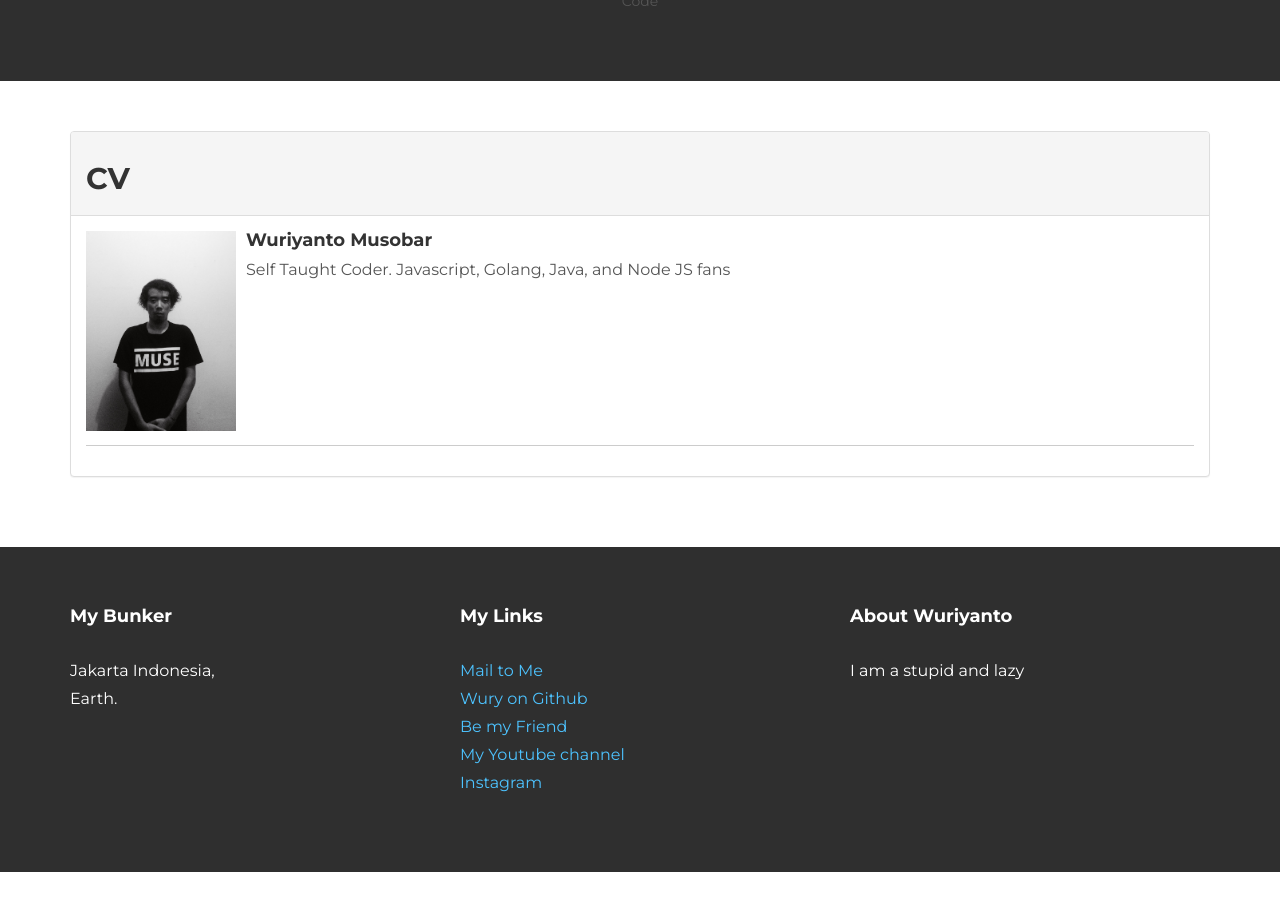
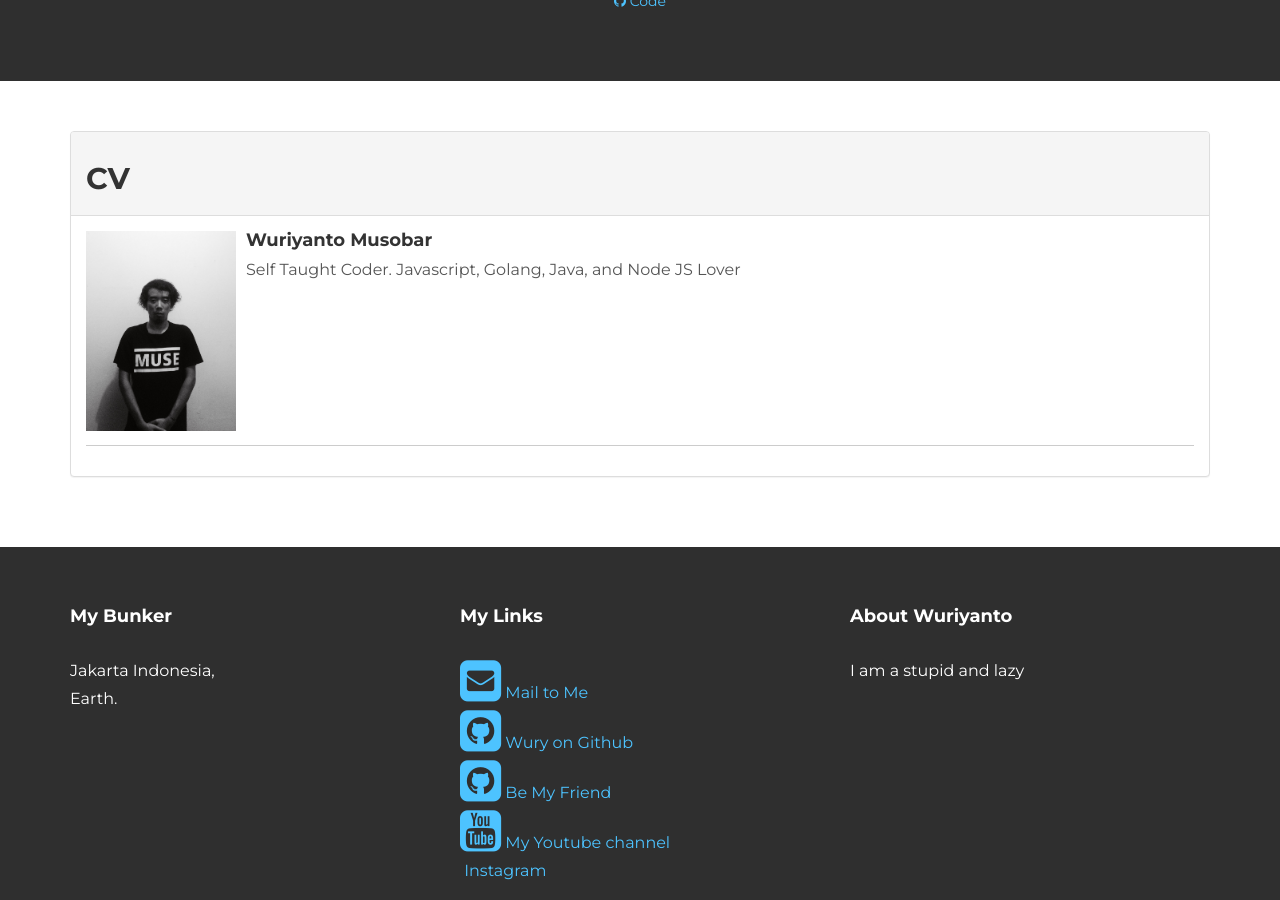
Before and after one commit to wuriyanto48/wuriyanto48.github.io, a Jekyll site: the page built from cv/index.html, in a window 1280 px wide and 900 px high, scrolled down 705 px. Built offline with Jekyll 4.4.1, drawn with Linux system fonts in a browser that asks for light colours; nearby versions of some CDN libraries; before the commit the page ends 1577 px from its top, so only the background shows below that.

Commit message:
social icon

```diff
--- a/_layouts/default.html
+++ b/_layouts/default.html
@@ -12,7 +12,7 @@
 
     <!-- Bootstrap core CSS -->
     <link rel="stylesheet" href="https://maxcdn.bootstrapcdn.com/bootstrap/3.3.7/css/bootstrap.min.css">
-
+    <link  rel="stylesheet" href="https://maxcdn.bootstrapcdn.com/font-awesome/4.2.0/css/font-awesome.min.css">
 
     <!-- Custom styles for this template -->
     <link href="/assets/css/main.css" rel="stylesheet">
@@ -62,10 +62,12 @@
 					<h1>Code, Music, and Art</h1>
 					<p>Get Dirty, Do Work</p>
           <div>
+            <a class="button is-large is-white" href="https://github.com/wuriyanto48" target="_blank">
               <span class="icon">
-                <i class="fa fa-github-square fa-3x social"></i>
+                <i class="fa fa-github"></i>
               </span>
               <span>Code</span>
+            </a>
         </div>
 
 				</div><!-- /col-lg-8 -->
@@ -100,11 +102,36 @@
 				<div class="col-lg-4">
 					<h4>My Links</h4>
 					<p>
-						<a href="mailto:wuriyanto48@yahoo.co.id">Mail to Me</a><br/>
-						<a href="https://github.com/wuriyanto48" target="_blank">Wury on Github</a><br/>
-						<a href="https://www.facebook.com/wuriyanto" target="_blank">Be my Friend</a><br/>
-						<a href="https://www.youtube.com/channel/UCqOBKU-JXrM86FTt7Xzwdxw" target="_blank">My Youtube channel</a><br/>
-						<a href="https://www.instagram.com/wury_musobar/" target="_blank">Instagram</a>
+            <a class="button is-large is-white" href="mailto:wuriyanto48@yahoo.co.id">
+              <span class="icon">
+                <i class="fa fa-envelope-square fa-3x social"></i>
+              </span>
+              <span>Mail to Me</span>
+            </a><br/>
+            <a class="button is-large is-white" href="https://github.com/wuriyanto48" target="_blank">
+              <span class="icon">
+                <i class="fa fa-github-square fa-3x social"></i>
+              </span>
+              <span>Wury on Github</span>
+            </a><br/>
+            <a class="button is-large is-white" href="https://www.facebook.com/wuriyanto" target="_blank">
+              <span class="icon">
+                <i class="fa fa-github-square fa-3x social"></i>
+              </span>
+              <span>Be My Friend</span>
+            </a><br/>
+            <a class="button is-large is-white" href="https://www.youtube.com/channel/UCqOBKU-JXrM86FTt7Xzwdxw" target="_blank">
+              <span class="icon">
+                <i class="fa fa-youtube-square fa-3x social"></i>
+              </span>
+              <span>My Youtube channel</span>
+            </a><br/>
+            <a class="button is-large is-white" href="https://www.instagram.com/wury_musobar/" target="_blank">
+              <span class="icon">
+                <i class="fa fa-instagram-square fa-3x social"></i>
+              </span>
+              <span>Instagram</span>
+            </a>
 					</p>
 				</div><!-- /col-lg-4 -->
 
--- a/cv/index.html
+++ b/cv/index.html
@@ -10,7 +10,7 @@ title_header: CV
   </div>
   <div class="media-body">
     <h4 class="media-heading">Wuriyanto Musobar</h4>
-    <p>Self Taught Coder. Javascript, Golang, Java, and Node JS  fans </p>
+    <p>Self Taught Coder. Javascript, Golang, Java, and Node JS Lover </p>
   </div>
 </div>
 <hr>
```
